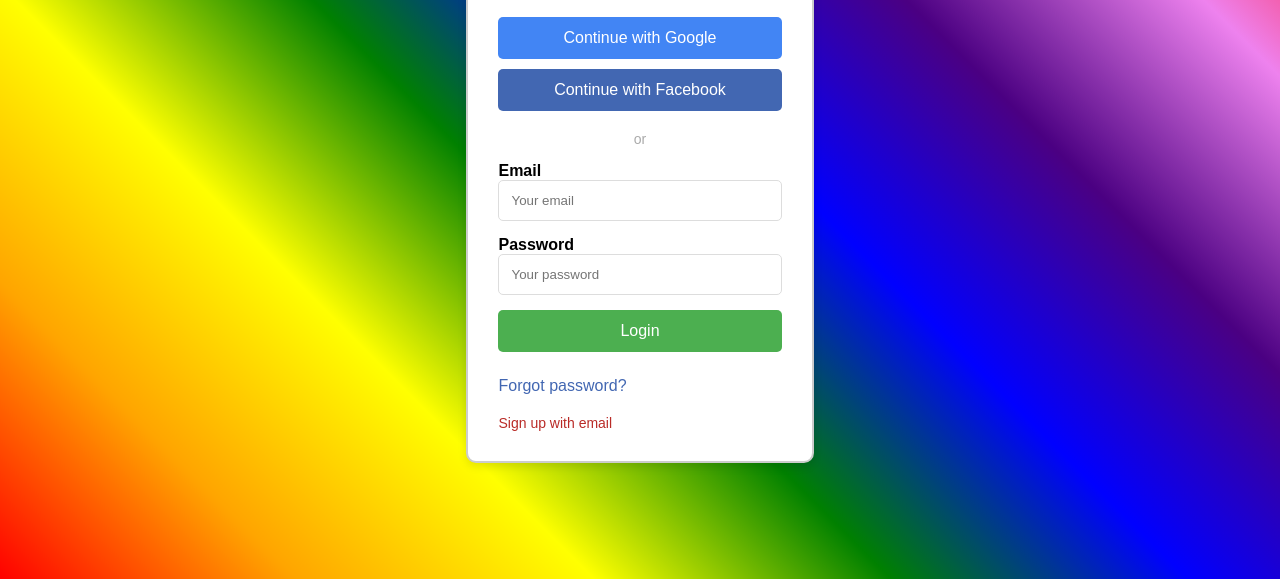
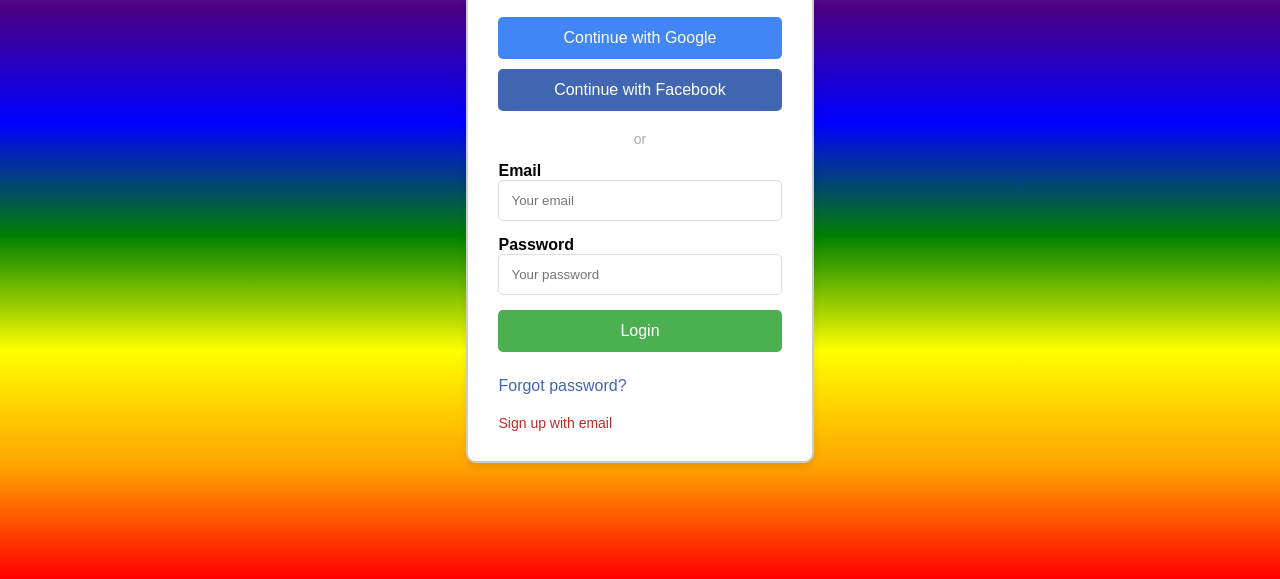
Before and after one commit to CHANDRANAND/REAR, a plain HTML site: page index.html in a window 1280 px wide. Shown: the part 221-800 px from the top of the page. Drawn offline with Linux system fonts and the light colour scheme.

Commit message:
this is the third commit

```diff
--- a/styles.css
+++ b/styles.css
@@ -7,7 +7,7 @@
 
 body {
     font-family: Arial, sans-serif;
-    background: linear-gradient(45deg, red, orange, yellow, green, blue, indigo, violet, red);
+    background: linear-gradient(360deg, red, orange, yellow, green, blue, indigo, violet, red);
 
 
     background-size: cover;
```
